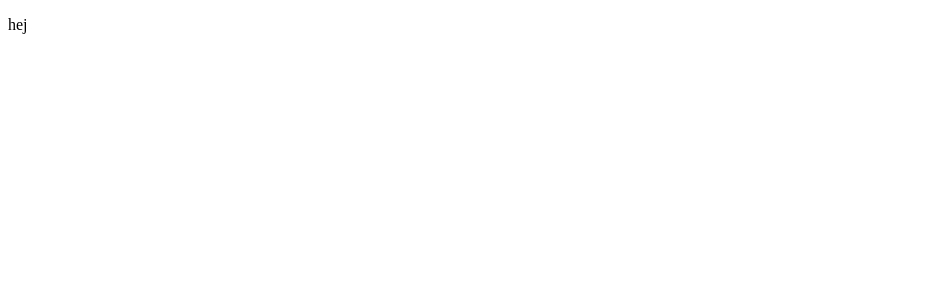
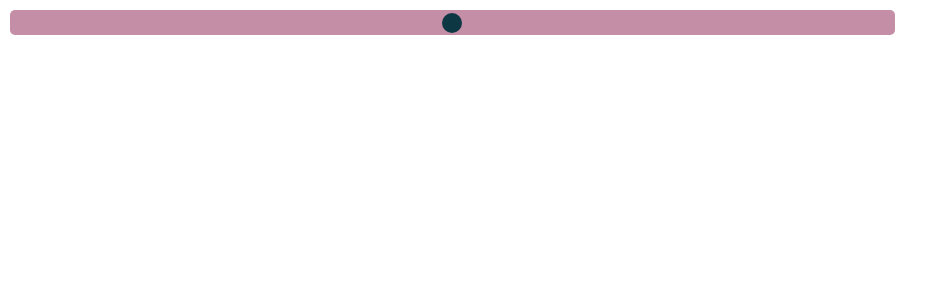
Before and after one commit to LadyLockheed/loan-cost-calculator, a React (Vite) app: page / in a window 1280 px wide. Shown: the top 300 px of the page, without its empty margins (0-950 px from the left). Built offline with nearby package versions, Linux system fonts and the light colour scheme.

Commit message:
import and use slider component

```diff
--- a/src/App.jsx
+++ b/src/App.jsx
@@ -1,13 +1,14 @@
 
 import './App.css'
+import Slider from './Components/Rangeslider/Slider'
 
 function App() {
 
 
   return (
-    <>
-      <p>hej</p>
-    </>
+    <div className='main-container'>
+      <Slider/>
+    </div>
   )
 }
 
```
